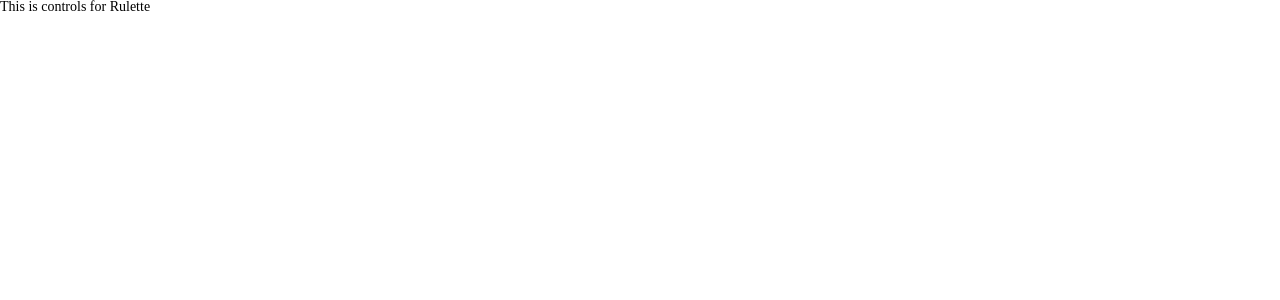
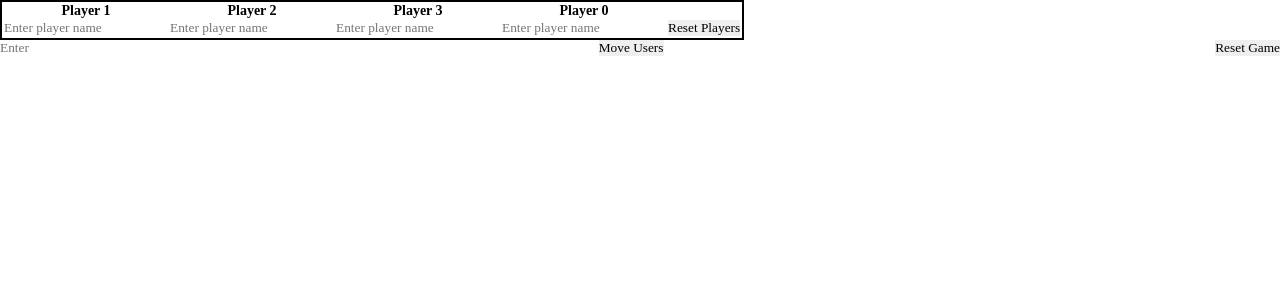
Before and after one commit to andrew1337/georgianrullet, a Next.js app: page /controls in a window 1280 px wide. Shown: the top 300 px of the page. Built offline with nearby package versions, Linux system fonts and the light colour scheme.

Commit message:
separate controls and board using localstorage

```diff
--- a/app/components/gane-engine/index.css
+++ b/app/components/game-engine/index.css
@@ -1,6 +1,4 @@
 .stepper {
     display: flex;
     justify-content: space-between;
-    align-items: center;
-    width: 100%;
 }
--- a/app/components/gane-engine/index.js
+++ b/app/components/game-engine/index.js
@@ -1,7 +1,7 @@
 import styles from './index.css';
 import React, { useState } from 'react';
 
-const NumberHistory = ({boardState, onSubmit, bank, onChangeBank, balances, onChangeUserBalance}) => {
+const GameEngine = ({boardState, onChangeBoardState, bank, onChangeBank, balances, onChangeUserBalance}) => {
   const [currentNumber, setCurrentNumber] = useState('');
   const [gameIsEnabled, setGameIsEnabled] = useState(true);
 
@@ -41,7 +41,7 @@ const doStepForUsers = (boardState, currentSpinValue) => {
 
   updatedBoardState[usersIndex] += isFinalNumbers ? 9 : 12;
   giveOutPrizes(currentPosition, usersIndex);
-  onSubmit(updatedBoardState);
+  onChangeBoardState(updatedBoardState);
   return isFinalNumbers;
 };
 
@@ -64,10 +64,11 @@ const doMove = () => {
 
   const resetGame = () => {
     setCurrentNumber('');
-    onSubmit([1,2,3]);
+    onChangeBoardState([1,2,3]);
     setGameIsEnabled(true);
     onChangeBank(12000);
     onChangeUserBalance([2000, 2000, 2000, 2000]);
+    // remove users
   };
 
   return (
@@ -80,19 +81,17 @@ const doMove = () => {
           value={currentNumber}
           disabled={!gameIsEnabled}
           onChange={handleNumberInput}
-          className=""
         />
         <button
         onClick={doMove}
-        disabled={!gameIsEnabled}
-        className="">
+        disabled={!gameIsEnabled}>
           Move Users
         </button>
-        <button onClick={resetGame} className="">
+        <button onClick={resetGame}>
           Reset Game
         </button>
     </div>
   );
 };
 
-export default NumberHistory;
+export default GameEngine;
--- a/app/components/results/index.js
+++ b/app/components/results/index.js
@@ -1,13 +1,13 @@
 import React from 'react';
 import styles from './index.css';
 
-export const Results = ({ users, balances, bank}) => {
+export const Results = ({ usernames, balances, bank}) => {
   return (
     <table className="results">
       <thead>
         <tr>
-          {users.map((user, index) => (
-            <th key={index} className="user-name">{user}</th>
+          {usernames.map((username, index) => (
+            <th key={index} className="user-name">{username}</th>
           ))}
           <th className="user-name">Bank</th>
         </tr>
--- /dev/null
+++ b/app/components/users-table/index.css
@@ -0,0 +1,3 @@
+.usernames-table {
+    border: 2px solid black;
+}
--- a/app/components/users-table/index.js
+++ b/app/components/users-table/index.js
@@ -1,60 +1,37 @@
-import React from 'react';
+import React, { useMemo } from 'react';
 import styles from './index.css';
 
-export const UserNames = ({ users, setUsers }) => {
+const UserNames = ({ usernames, setUsers }) => {
   const handleUserInput = (event, index) => {
-    const newUsers = [...users];
-    newUsers[index] = event.target.value;
-    setUsers(newUsers);
+    console.log(index, event.target.value)
+    setUsers(usernames.map((user, i) => (i === index ? event.target.value : user)));
   }
   return (
-    <div className="">
-      <table className="">
+    <div>
+      <table className='usernames-table'>
         <thead>
           <tr>
-            <th className="">Player 1</th>
-            <th className="">Player 2</th>
-            <th className="">Player 3</th>
-            <th className="">Player 0</th>
+            <th>Player 1</th>
+            <th>Player 2</th>
+            <th>Player 3</th>
+            <th>Player 0</th>
             <th></th>
           </tr>
         </thead>
         <tbody>
           <tr>
-            <td className="">
-              <input
-                type="text"
-                value={users[0]}
-                onChange={(event) => handleUserInput(event, 0)}
-                className=""
-              />
-            </td>
-            <td className="">
-              <input
-                type="text"
-                value={users[1]}
-                onChange={(event) => handleUserInput(event, 1)}
-                className=""
-              />
-            </td>
-            <td className="">
-              <input
-                type="text"
-                value={users[2]}
-                onChange={(event) => handleUserInput(event, 2)}
-                className=""
-              />
-            </td>
-            <td className="">
-              <input
-                type="text"
-                value={users[3]}
-                onChange={(event) => handleUserInput(event, 3)}
-                className=""
-              />
-            </td>
+            {usernames.map((username, index) => (
+              <td key={index}>
+                <input
+                  type="text"
+                  value={username}
+                  onChange={(event) => handleUserInput(event, index)}
+                  placeholder='Enter player name'
+                />
+              </td>
+            ))}
             <td>
-            <button onClick={() => setUsers(['', '', '', ''])} className="">Reset Players</button>
+              <button onClick={() => setUsers(['', '', '', ''])}>Reset Players</button>
             </td>
           </tr>
         </tbody>
@@ -62,3 +39,5 @@ export const UserNames = ({ users, setUsers }) => {
     </div>
   );
 };
+
+export default UserNames;
--- a/app/controls/page.js
+++ b/app/controls/page.js
@@ -1,3 +1,20 @@
+'use client'
+
+import useLocalStorage from '../useLocalStorage.ts';
+import UserNames from '../components/users-table/index.js';
+import GameEngine from '../components/game-engine/index.js';
+
 export default function Controls() {
-    return <div>This is controls for Rulette</div>
+  const [usernames, setUsers] = useLocalStorage('usernames',['', '', '', '']);
+  const [boardState, setBoardState] = useLocalStorage('boardState', [1,2,3]);
+  const [bank, setBank] = useLocalStorage('bank', 12000);
+  const [balances, setUsersBalance] = useLocalStorage('balances', [2000, 2000, 2000, 2000]);
+
+
+    return (
+        <>
+            <UserNames usernames={usernames} setUsers={setUsers} />
+            <GameEngine boardState={boardState} onChangeBoardState={setBoardState} bank={bank} onChangeBank={setBank} balances={balances} onChangeUserBalance={setUsersBalance}/>
+        </>
+    );
   }
--- a/app/globals.css
+++ b/app/globals.css
@@ -48,8 +48,3 @@ h1,h2,h3,h4,h5,h6{font-size:inherit;font-weight: inherit;}
     width: 100%;
     height: 100%;
 }
-
-.control-panel {
-    display: grid;
-    grid-template-columns: 1fr 1fr;
-}
--- /dev/null
+++ b/app/useLocalStorage.ts
@@ -0,0 +1,78 @@
+// updated version of https://gist.github.com/lean1190/d3248bcf758edcac1829bbcc252b3390
+
+import { Dispatch, SetStateAction, useEffect, useState } from "react";
+
+export default function useLocalStorage<T>(
+  key: string,
+  initialValue: T
+): [T, Dispatch<SetStateAction<T>>] {
+  const [storedValue, setStoredValue] = useState(initialValue);
+ // We will use this flag to trigger the reading from localStorage
+  const [firstLoadDone, setFirstLoadDone] = useState(false);
+
+ // Use an effect hook in order to prevent SSR inconsistencies and errors.
+ // This will update the state with the value from the local storage after
+ // the first initial value is applied.
+  useEffect(() => {
+    const fromLocal = () => {
+      if (typeof window === "undefined") {
+        return initialValue;
+      }
+      try {
+        const item = window.localStorage.getItem(key);
+        return item ? (JSON.parse(item) as T) : initialValue;
+      } catch (error) {
+        console.error(error);
+        return initialValue;
+      }
+    };
+
+    // Set the value from localStorage
+    setStoredValue(fromLocal());
+   // First load is done
+    setFirstLoadDone(true);
+  }, [key]);  // eslint-disable-line react-hooks/exhaustive-deps
+
+  function setLocalValue(value: T) {
+    if (!firstLoadDone) {
+      return;
+    }
+
+    try {
+      if (typeof window !== "undefined") {
+        window.localStorage.setItem(key, JSON.stringify(value));
+        // Trigger an event to notify other tabs of the data change
+        window.dispatchEvent(new StorageEvent("storage", {
+          key,
+          newValue: JSON.stringify(value)
+        }));
+      }
+    } catch (error) {
+      console.log(error);
+    }
+  }
+
+  const setValue: Dispatch<SetStateAction<T>> = (value) => {
+    // Allow value to be a function so we have the same API as useState
+    const valueToStore = value instanceof Function ? value(storedValue) : value;
+
+    // update local storage
+    setLocalValue(valueToStore);
+    // Save state
+    setStoredValue(valueToStore);
+  };
+
+  useEffect(() => {
+  const handleStorageChange = (event: StorageEvent) => {
+      if (event.key === key && event.newValue) {
+        setStoredValue(JSON.parse(event.newValue));
+      }
+    };
+    window.addEventListener("storage", handleStorageChange);
+    return () => {
+      window.removeEventListener("storage", handleStorageChange);
+    };
+  }, [key]);
+
+  return [storedValue, setValue];
+}
```
Also changed, not shown: app/components/game-field/index.js (+4 -4 lines), app/page.js (+9 -30 lines), package.json (+7 -5 lines), tsconfig.json (added, +34 -0 lines), 1 other file (tests, documents, lock files or other folders).
